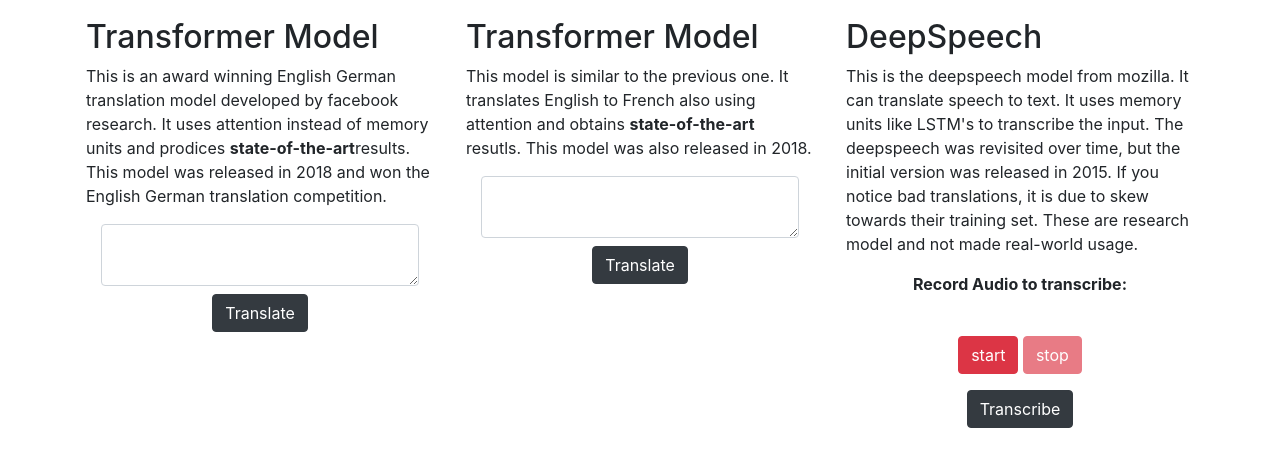
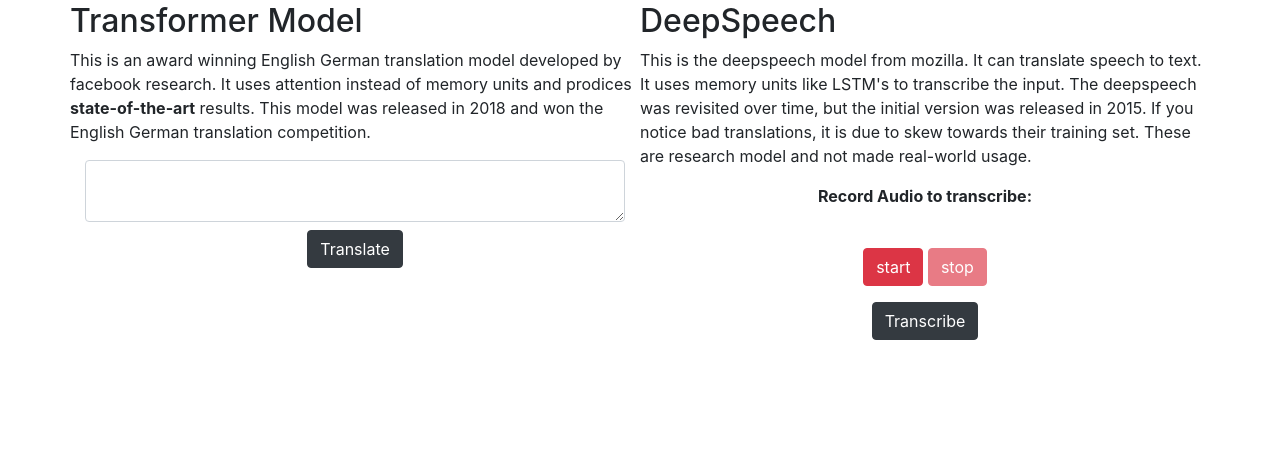
Before and after one commit to tthebst/ml-webpage, a Flask app: template flask/templates/language.html in a window 1280 px wide. Shown: the part 46-513 px from the top of the page. Run offline with Flask 2, Linux system fonts and the light colour scheme; the template is opened without the code that fills it, so the values that code supplies are empty; some libraries are stand-ins or nearby versions.

Commit message:
some updates

```diff
--- a/dockercomamnd.txt
+++ b/dockercomamnd.txt
@@ -6,7 +6,7 @@
 
 #generative:
 docker build --memory-swap -1 -t generative_flask model_functions/generative/
-docker run --rm  -p  5003:5003 generative_flask:latest
+docker run --rm  -p  5002:5002 generative_flask:latest
 
 #language:
 docker build --memory-swap -1 -t language_flask model_functions/language/
--- a/flask/templates/language.html
+++ b/flask/templates/language.html
@@ -10,17 +10,15 @@
     <div class="container">
         <!-- Example row of columns -->
         <div class="row mt-5" style="height: 25em;">
-            <div class="col m-3">
+            <div class="col m-6">
                 <div class="row">
                     <h2 class="text-center">Transformer Model</h2>
                 </div>
                 <div class="row">
                     <p>This is an award winning English German translation model developed by facebook research. It uses
                         attention
-                        instead of memory units and prodices <b>state-of-the-art</b>results. This model was released in
+                        instead of memory units and prodices <b>state-of-the-art</b> results. This model was released in
                         2018 and won the English German translation competition.</p>
-
-
                     <div class="input-group container-fluid">
                         <textarea id="to_translate" class="form-control" aria-label="With textarea"></textarea>
                     </div>
@@ -36,31 +34,7 @@
                     </div>
                 </div>
             </div>
-            <div class="col m-3">
-                <div class="row">
-                    <h2 class="text-center">Transformer Model</h2>
-                </div>
-                <div class="row">
-                    <p>This model is similar to the previous one. It translates English to French also using attention
-                        and obtains <b>state-of-the-art</b> resutls. This model was also released in 2018. </p>
-
-
-                    <div class="input-group container-fluid">
-                        <textarea id="to_translate" class="form-control" aria-label="With textarea"></textarea>
-                    </div>
-
-
-                </div>
-
-
-                <div class="row" id="result3">
-                    <div class="text-center container-fluid">
-                        <button type="button" id="pred_button" class="btn btn-dark trainslate-btn"
-                            onclick='language_predict("result3","spinner3","http://localhost:5003/en2fr")'>Translate</button>
-                    </div>
-                </div>
-            </div>
-            <div class="col m-3">
+            <div class="col m-6">
                 <div class="row">
                     <h2 class="text-center">DeepSpeech</h2>
                 </div>
--- a/model_functions/language/servingmodels.py
+++ b/model_functions/language/servingmodels.py
@@ -56,8 +56,6 @@
     }
     print("done sending response")
 
-    print(de)
-
     return (jsonify(de), 200, headers)
 
 
@@ -105,13 +103,11 @@
         }
         return ('', 204, headers)
 
-    de = en2fr_model.translate(to_pred)
+    de = en2fr_model.translate(to_pred, beam=5)
 
     headers = {
         'Access-Control-Allow-Origin': '*'
     }
     print("done sending response")
 
-    print(de)
-
     return (jsonify(de), 200, headers)
```
Also changed, not shown: model_functions/generative/serving/test.py (deleted, +0 -20 lines).
